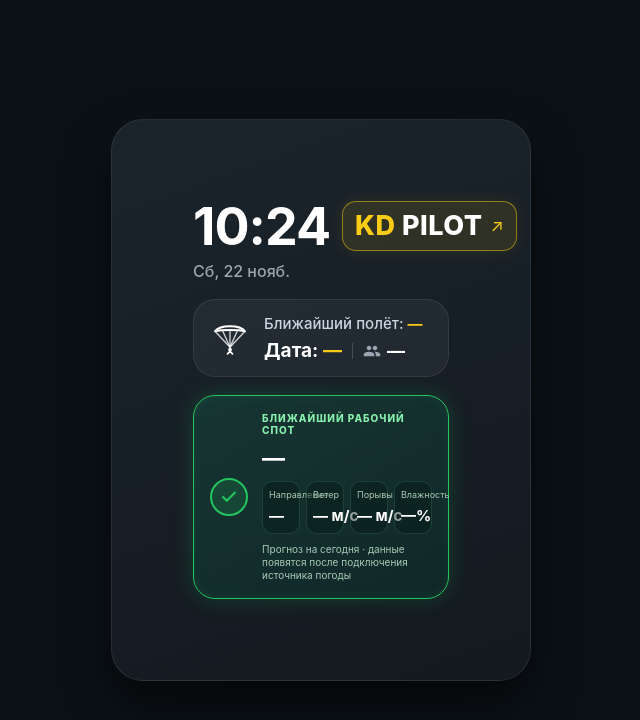
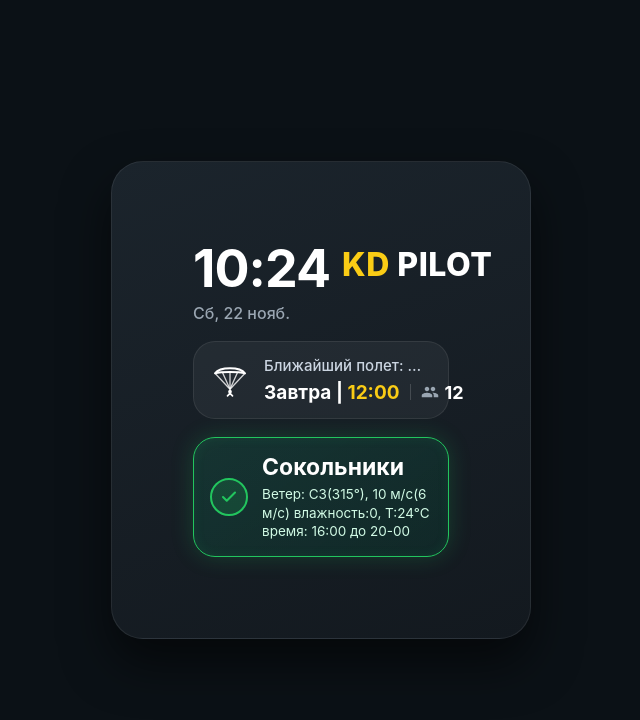
Before and after one commit to melnikovptz-eng/Aeroclub-Debug, a plain HTML site: page index2.html in a window 1280 px wide. Shown: the whole page, without its empty margins (319-959 px from the left). Drawn offline with Linux system fonts and the light colour scheme.

Commit message:
Restore previous KD PILOT widget HTML

```diff
--- a/index2.html
+++ b/index2.html
@@ -64,30 +64,13 @@
     white-space: nowrap;
   }
 
-  .brand-link {
-    display: inline-flex;
-    align-items: center;
-    gap: 8px;
-    padding: 9px 12px;
-    border: 1px solid rgba(250, 204, 21, .5);
-    border-radius: 14px;
-    background: rgba(250, 204, 21, .10);
-    text-decoration: none;
-    box-shadow: 0 0 16px rgba(250, 204, 21, .10);
-    transition: transform .15s ease, background .15s ease;
-  }
-  .brand-link:active { transform: scale(.97); background: rgba(250, 204, 21, .2); }
   .brand {
-    font-size: clamp(19px, 5.8vw, 27px);
+    font-size: clamp(22px, 6.8vw, 32px);
     font-weight: 800;
     line-height: 1.1;
-    letter-spacing: .5px;
+    letter-spacing: 0.5px;
     white-space: nowrap;
-  }
-  .brand-open {
-    color: #facc15;
-    font-size: 17px;
-    line-height: 1;
+    padding-top: 4px;
   }
 
   .brand-kd {
@@ -217,50 +200,7 @@
   .spot-details {
     display: flex;
     flex-direction: column;
-    gap: 9px;
-    min-width: 0;
-    flex: 1;
-  }
-  .spot-kicker {
-    color: #86efac;
-    font-size: 10px;
-    font-weight: 800;
-    letter-spacing: 1px;
-    text-transform: uppercase;
-  }
-  .spot-metrics {
-    display: grid;
-    grid-template-columns: repeat(4, minmax(0, 1fr));
-    gap: 6px;
-  }
-  .spot-metric {
-    min-width: 0;
-    padding: 8px 6px;
-    border-radius: 10px;
-    background: rgba(3, 25, 20, .42);
-    border: 1px solid rgba(134, 239, 172, .14);
-  }
-  .spot-metric-label {
-    display: block;
-    color: #a7cbb8;
-    font-size: 9px;
-    line-height: 1.2;
-    margin-bottom: 5px;
-  }
-  .spot-metric-value {
-    display: block;
-    color: #fff;
-    font-size: clamp(12px, 3.4vw, 15px);
-    font-weight: 750;
-    white-space: nowrap;
-  }
-  .spot-foot {
-    color: #a7cbb8;
-    font-size: 10px;
-    line-height: 1.3;
-  }
-  @media (max-width: 350px) {
-    .spot-metrics { grid-template-columns: repeat(2, minmax(0, 1fr)); }
+    gap: 5px;
   }
 
   .spot-name {
@@ -286,10 +226,7 @@
       <div class="time">10:24</div>
       <div class="date">Сб, 22 нояб.</div>
     </div>
-    <a class="brand-link" href="./index.html" aria-label="Открыть приложение KD PILOT">
-      <span class="brand"><span class="brand-kd">KD</span> <span class="brand-pilot">PILOT</span></span>
-      <span class="brand-open" aria-hidden="true">↗</span>
-    </a>
+    <div class="brand"><span class="brand-kd">KD</span> <span class="brand-pilot">PILOT</span></div>
   </div>
 
   <div class="flight-card">
@@ -302,15 +239,15 @@
       <path d="M21 43L24 40L27 43" stroke="#ffffff" stroke-width="2" stroke-linecap="round" stroke-linejoin="round"/>
     </svg>
     <div class="flight-info">
-      <div class="flight-title">Ближайший полёт: <span class="spot-highlight">—</span></div>
+      <div class="flight-title">Ближайший полет: <span class="spot-highlight">Девау</span></div>
       <div class="flight-meta">
-        <div class="flight-time"><span class="tomorrow-white">Дата:</span> <span class="time-yellow">—</span></div>
+        <div class="flight-time"><span class="tomorrow-white">Завтра |</span> <span class="time-yellow">12:00</span></div>
         <div class="meta-divider"></div>
         <div class="pilots-badge">
           <svg class="pilots-icon" viewBox="0 0 24 24">
             <path d="M16 11c1.66 0 2.99-1.34 2.99-3S17.66 5 16 5c-1.66 0-3 1.34-3 3s1.34 3 3 3zm-8 0c1.66 0 2.99-1.34 2.99-3S9.66 5 8 5C6.34 5 5 6.34 5 8s1.34 3 3 3zm0 2c-2.33 0-7 1.17-7 3.5V19h14v-2.5c0-2.33-4.67-3.5-7-3.5zm8 0c-.29 0-.62.02-.97.05 1.16.84 1.97 1.97 1.97 3.45V19h6v-2.5c0-2.33-4.67-3.5-7-3.5z"/>
           </svg>
-          <span>—</span>
+          <span>12</span>
         </div>
       </div>
     </div>
@@ -323,15 +260,8 @@
       </svg>
     </div>
     <div class="spot-details">
-      <div class="spot-kicker">Ближайший рабочий спот</div>
-      <div class="spot-name">—</div>
-      <div class="spot-metrics">
-        <div class="spot-metric"><span class="spot-metric-label">Направление</span><span class="spot-metric-value">—</span></div>
-        <div class="spot-metric"><span class="spot-metric-label">Ветер</span><span class="spot-metric-value">— м/с</span></div>
-        <div class="spot-metric"><span class="spot-metric-label">Порывы</span><span class="spot-metric-value">— м/с</span></div>
-        <div class="spot-metric"><span class="spot-metric-label">Влажность</span><span class="spot-metric-value">—%</span></div>
-      </div>
-      <div class="spot-foot">Прогноз на сегодня · данные появятся после подключения источника погоды</div>
+      <div class="spot-name">Сокольники</div>
+      <div class="spot-weather">Ветер: СЗ(315°), 10 м/с(6 м/с) влажность:0, T:24°C время: 16:00 до 20-00</div>
     </div>
   </div>
 </div>
```
